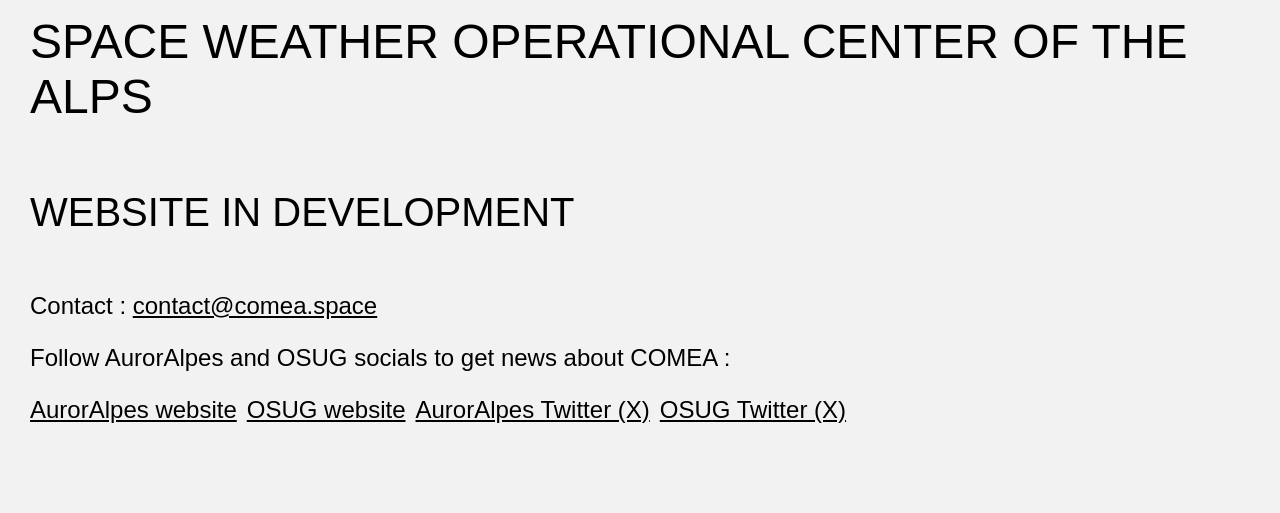
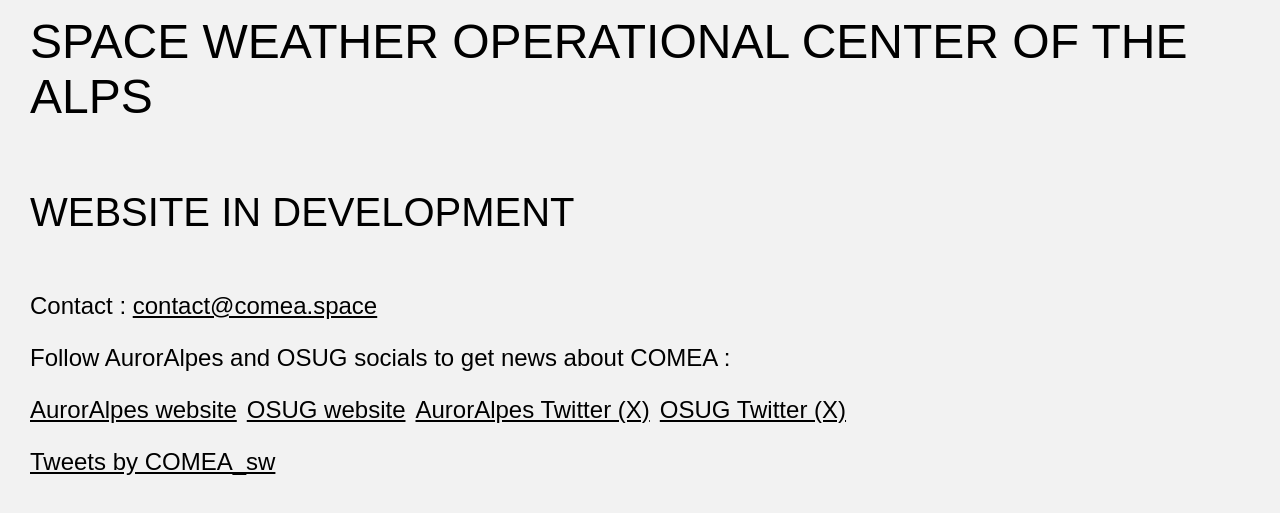
Before and after one commit to bleubleuchocotte/COMEA-vitrine, a plain HTML site: page index.html in a window 1280 px wide. Shown: the part 167-680 px from the top of the page. Drawn offline with Linux system fonts and the light colour scheme; a web font is replaced by a local one.

Commit message:
twitter uptdate

```diff
--- a/index.html
+++ b/index.html
@@ -57,6 +57,11 @@
                 font-size: 1.5rem;
             }
 
+            .twitter {
+                width: 100%;
+                max-width: 600px;
+            }
+
         </style>
         <title>Site du Centre Opérationnel de Météorologie de l'Espace des Alpes (COMEA)</title>
     </head>
@@ -84,6 +89,10 @@
                         <li><a href="https://x.com/OSUG_fr" target="_blank">OSUG Twitter (X)</a></li>
                     </ul>
                 </div>
+                <div class="twitter">
+                    <a class="twitter-timeline" href="https://twitter.com/COMEA_sw?ref_src=twsrc%5Etfw">Tweets by COMEA_sw</a>
+                    <script async src="https://platform.twitter.com/widgets.js" charset="utf-8"></script>
+                </div>
             </div>
         </footer>
     </body>
```
